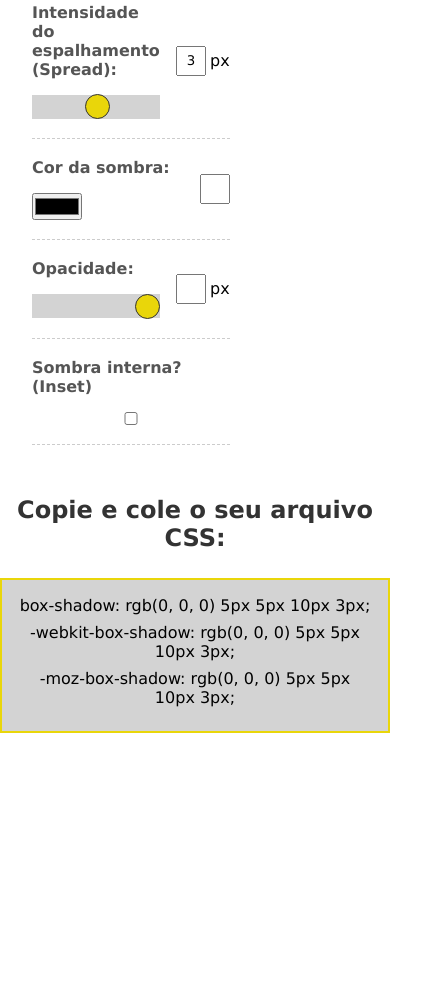
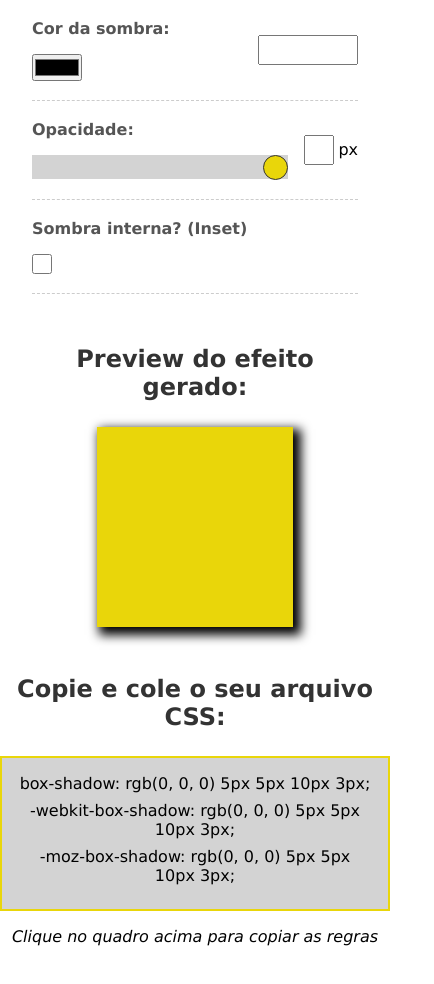
Before and after one commit to matheuspeluso/BoxShadow-gerador, a plain HTML site: page index.html in a window 390 px wide. Shown: the part 510-1494 px from the top of the page, 434 px wide, since content can reach past the window. Drawn offline with Linux system fonts and the light colour scheme.

Commit message:
update - finzalização do css

```diff
--- a/CSS/styles.css
+++ b/CSS/styles.css
@@ -82,6 +82,17 @@ h2{
     text-align: center;
 }
 
+/*Novas funcionalidades*/
+#color-value{
+    min-width: 100px;
+}
+
+#inset{
+    align-self: start;
+    width: 20px;
+    height: 20px;
+}
+
 /*Preview*/
 
 #box{
@@ -106,4 +117,39 @@ h2{
     margin: 0 auto;
     border: 2px solid #e9d60a;
     padding: 1rem;
+    transition: .4s;
+    cursor: pointer;
 }
+
+#rules-area:hover{
+    background-color: #dfdfdd;
+}
+
+#copy-instructions{
+    font-style: italic;
+    margin-top: 1rem;
+}
+
+/*Responsivo*/
+
+@media (max-width:425px){
+
+    #box-shadow-generator{
+        flex-direction: column;
+    }
+
+    #controls-container,
+    #preview{
+        padding: 1rem 2rem;
+    }
+
+    #box{
+        width: 60%;
+        height: 200px;
+        margin: 0 auto;
+    }
+
+    #generated-rule{
+        margin-top: 2rem;
+    }
+}
--- a/index.html
+++ b/index.html
@@ -85,7 +85,7 @@
             <div class="form-control">
                 <div class="range-input">
                    <label for="opacity">Sombra interna? (Inset)</label>
-                   <input type="checkbox" id="Inset" name="inset">
+                   <input type="checkbox" id="inset" name="inset">
                 </div>
             </div>
 
@@ -107,6 +107,7 @@
             <p id="moz-rule">-moz-box-shadow: <span></span>;</p>
 
         </div>
+        <p id="copy-instructions">Clique no quadro acima para copiar as regras</p>
     </div>
 
 </body>
```
